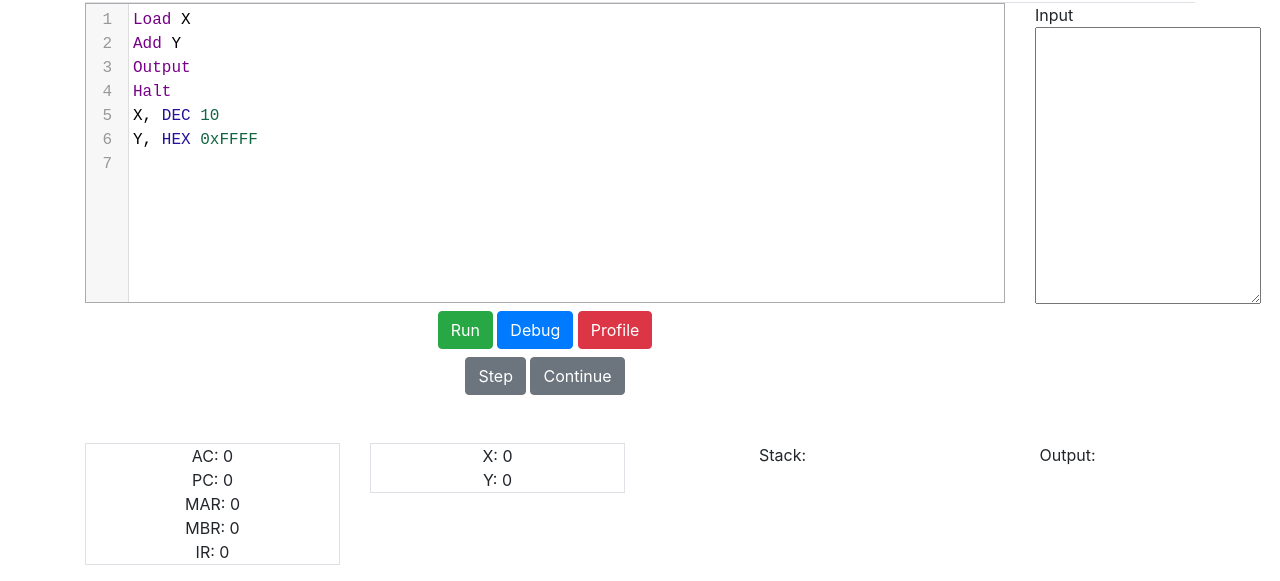
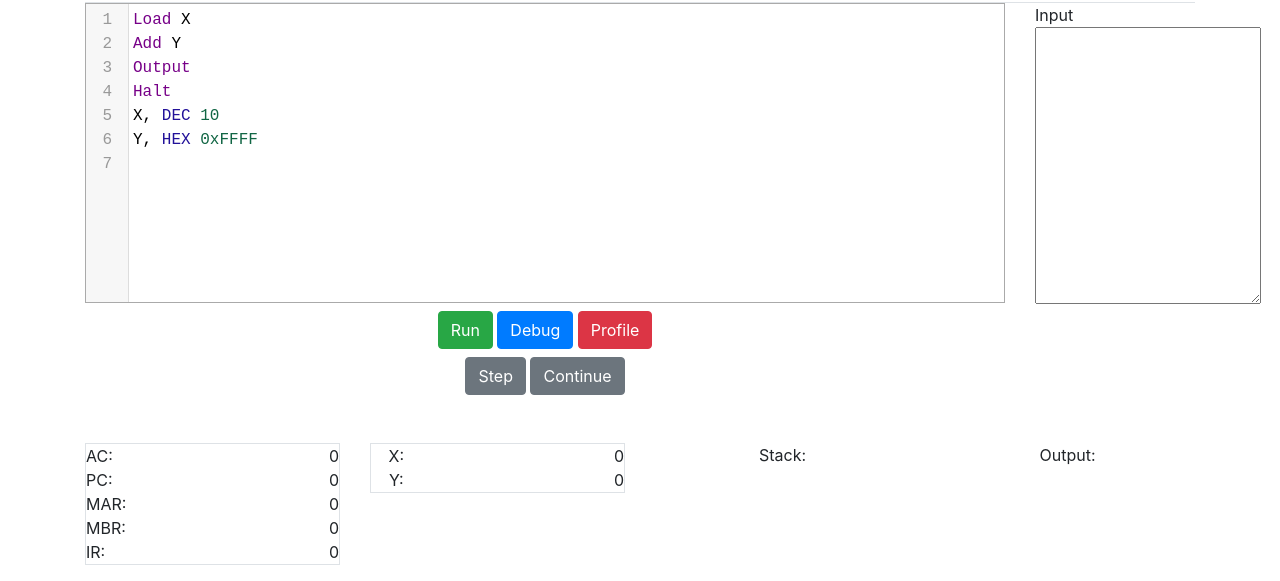
Before and after one commit to eryktr/xmarie-frontend, a plain HTML site: page index.html in a window 1280 px wide. Shown: the part 314-895 px from the top of the page. Drawn offline with nearby package versions, Linux system fonts and the light colour scheme.

Commit message:
Fixed layout, implemented step

```diff
--- a/index.html
+++ b/index.html
@@ -100,19 +100,75 @@
       </div>
 
         <div class="row">
+          <div class="col-md-3">
+            <ul class="list-unstyled border">
+              <li style="display:flex">
+                <div style="width:20%">
+                  AC:
+                </div>
+                <div style="width:80%" class="text-right">
+                  <span id="AC">0</span>
+                </div>
+              </li>
+
+
+              <li style="display:flex">
+                <div style="width:20%">
+                  PC:
+                </div>
+                <div style="width:80%" class="text-right">
+                  <span id="PC">0</span>
+                </div>
+              </li>
+
+              <li style="display:flex">
+                <div style="width:20%">
+                  MAR:
+                </div>
+                <div style="width:80%" class="text-right">
+                  <span id="MAR">0</span>
+                </div>
+              </li>
+
+              <li style="display:flex">
+                <div style="width:20%">
+                  MBR:
+                </div>
+                <div style="width:80%" class="text-right">
+                  <span id="MBR">0</span>
+                </div>
+              </li>
+
+              <li style="display:flex">
+                <div style="width:20%">
+                  IR:
+                </div>
+                <div style="width:80%" class="text-right">
+                  <span id="IR">0</span>
+                </div>
+              </li>
+            </ul>
+          </div>
+
           <div class="col-md-3 text-center">
             <ul class="list-unstyled border">
-              <li>AC: <span id="AC">0</span></li>
-              <li>PC: <span id="PC">0</span></li>
-              <li>MAR: <span id="MAR">0</span></li>
-              <li>MBR: <span id="MBR">0</span></li>
-              <li>IR: <span id="IR">0</span></li>
-            </ul>
-          </div>
-          <div class="col-md-3 text-center">
-            <ul class="list-unstyled border">
-              <li>X: <span id="X">0</span></li>
-              <li>Y: <span id="Y">0</span></li>
+              <li style="display:flex">
+                <div style="width:20%">
+                  X:
+                </div>
+                <div style="width:80%" class="text-right">
+                  <span id="X">0</span>
+                </div>
+              </li>
+
+              <li style="display:flex">
+                <div style="width:20%">
+                  Y:
+                </div>
+                <div style="width:80%" class="text-right">
+                  <span id="Y">0</span>
+                </div>
+              </li>
             </ul>
           </div>
           <div class="col-md-3 text-center">
--- a/js/editor.js
+++ b/js/editor.js
@@ -1,5 +1,6 @@
 let breakpoints = [];
 let lastMarkedLine = 0;
+let lastExecutedLine = 0;
 
 CodeMirror.defineSimpleMode("simplemode", {
     // The start state contains the rules that are intially used
@@ -51,6 +52,7 @@ var editor = CodeMirror(document.getElementById('codemirror'), {
 
   function highlightLineAsExecuted(lineNum) {
     editor.addLineClass(lineNum - 1, "background", "bg-warning");
+    lastExecutedLine = lineNum;
   }
 
   function clearExecutedHighlight(lineNum) {
--- a/js/main.js
+++ b/js/main.js
@@ -2,10 +2,13 @@ document.cookie = `token=${Date.now()}`
 
 let runBtn = document.getElementById('runBtn');
 let debugBtn = document.getElementById('debugBtn');
+let stepBtn = document.getElementById('stepBtn')
 
-runBtn.onclick = (e) => runCode();
+
+runBtn.onclick = e => runCode();
 debugBtn.onclick = e => debugCode();
 continueBtn.onclick = e => continueDebug();
+stepBtn.onclick = e => step();
 
 function getToken() {
     var name = "token" + "=";
--- a/js/requests.js
+++ b/js/requests.js
@@ -21,6 +21,13 @@ function getContinuePostData(token) {
   }
 }
 
+function getStepPostData(token) {
+  return {
+    token: getToken(),
+    action: 'step',
+  }
+}
+
 function runCode() {
   axios
     .post(RUN_URL, getPostData(false, 'run'))
@@ -34,7 +41,6 @@ function runCode() {
 }
 
 function debugCode() {
-  console.log(getPostData(true, 'debug'))
   axios
     .post(RUN_URL, getPostData(true, 'debug'))
     .then(function (response) {
@@ -49,7 +55,20 @@ function debugCode() {
 
 
 function step() {
-
+  data = getStepPostData(getToken())
+  console.log("sending")
+  console.log(data)
+  axios
+    .post(RUN_URL, data)
+    .then(function (response) {
+      console.log(response);
+      clearExecutedHighlight(lastExecutedLine)
+      highlightLineAsExecuted(response['data']['original_lineno']);
+      updateState(response['data']['snapshot']);
+    })
+    .catch(function (error) {
+      console.log(error);
+    });
 }
 
 function continueDebug() {
--- a/js/state.js
+++ b/js/state.js
@@ -20,7 +20,8 @@ const REG_NAME_TO_SPAN = {
 
 function updateState(snapshot) {
     for (const [regname, span] of Object.entries(REG_NAME_TO_SPAN)) {
-        span.innerHTML = snapshot[regname];
+        dict = snapshot[regname]
+        span.innerHTML = `${dict['dec']} (${dict['hex']})`;
     }
 
     let output = ""
@@ -30,8 +31,8 @@ function updateState(snapshot) {
     OUTPUT_SPAN.innerText = output;
 
     let stack = ""
-    for (let line of snapshot['stack']) {
-        stack += line + "\n";
+    for (let elem of snapshot['stack']) {
+        stack += `${elem['dec']} (${elem['hex']})\n`;
     }
     STACK_SPAN.innerText = stack;
 }
```
